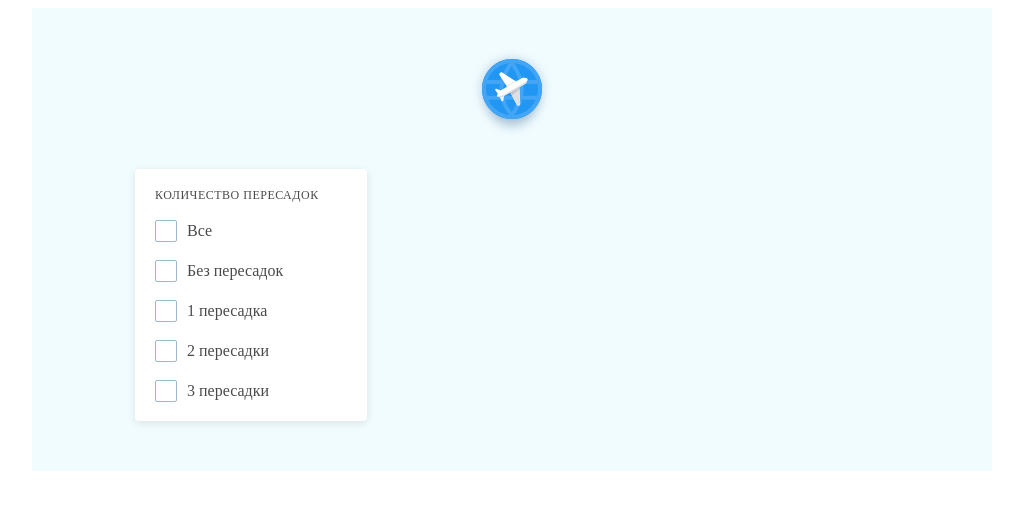
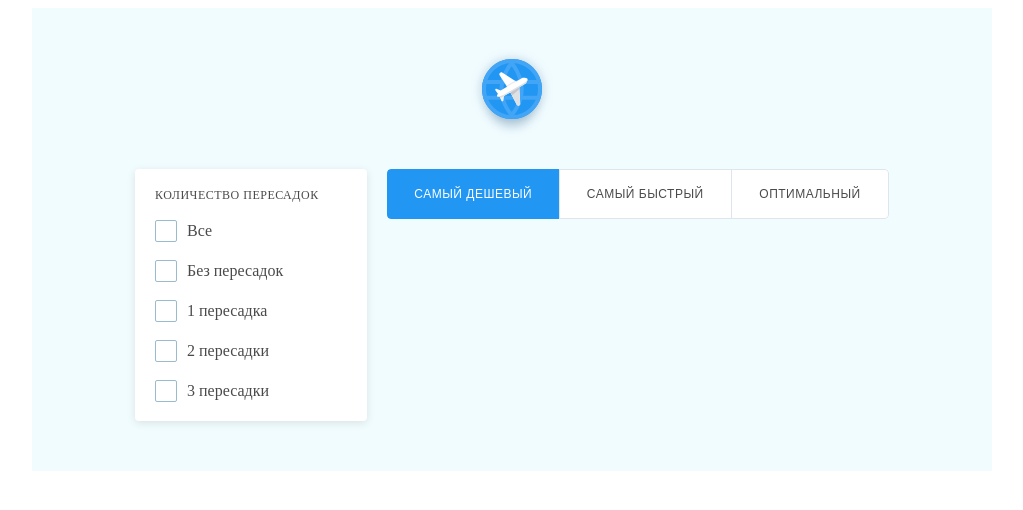
Before and after one commit to Aleksiy2022/aviasales, a React (Vite) app: page / in a window 1280 px wide. Shown: the top 510 px of the page, without its empty margins (128-1151 px from the left). Built offline with nearby package versions, Linux system fonts and the light colour scheme.

Commit message:
Added TicketSorter component. And updated scss.

```diff
--- a/src/components/app/App.jsx
+++ b/src/components/app/App.jsx
@@ -1,19 +1,18 @@
-import { ConfigProvider } from 'antd'
+import Header from '../header/Header.jsx'
+import LeftSider from '../left_sider/LeftSider.jsx'
+import TicketSorter from '../ticket_sorter/TicketSorter.jsx'
 
-import Header from '../header/Header.jsx'
-import LeftSider from '../left-sider/LeftSider.jsx'
-
-import { token } from './antdGlobalTokens.js'
 import classes from './app.module.scss'
 
 export default function App() {
   return (
     <div className={classes['aviasales']}>
       <Header />
-      <main className={classes['aviasales-main']}>
-        <ConfigProvider theme={{ token: token }}>
-          <LeftSider />
-        </ConfigProvider>
+      <main className={classes['aviasales__main']}>
+        <LeftSider />
+        <section className={classes['tickets-section']}>
+          <TicketSorter />
+        </section>
       </main>
     </div>
   )
--- a/src/components/app/app.module.scss
+++ b/src/components/app/app.module.scss
@@ -9,13 +9,19 @@
   max-width: 960px;
   background-color: #f1fcff;
   color: #4a4a4a;
+
+  &__main {
+    width: 100%;
+    display: grid;
+    grid-template-columns: 232px auto;
+    gap: 20px;
+    margin: 0 auto;
+    max-width: 754px;
+  }
 }
 
-.aviasales-main {
-  width: 100%;
-  display: grid;
-  grid-template-columns: 232px auto;
+.tickets-section {
+  display: flex;
+  flex-direction: column;
   gap: 20px;
-  margin: 0 auto;
-  max-width: 754px;
 }
--- /dev/null
+++ b/src/components/ticket_sorter/TicketSorter.jsx
@@ -0,0 +1,23 @@
+import { useState } from 'react'
+
+import classes from './ticket-sorter.module.scss'
+
+const initialState = [
+  { value: 'cheapest', text: 'Самый дешевый', active: true },
+  { value: 'fastest', text: 'Самый быстрый', active: false },
+  { value: 'optimal', text: 'Оптимальный', active: false },
+]
+
+export default function TicketSorter() {
+  const [buttonsData, setButtonsData] = useState(initialState)
+
+  const buttons = buttonsData.map((item, index) => {
+    return (
+      <li key={index} className={`${classes['ticket-sorter__item']} ${item.active ? classes['active'] : null}`}>
+        <button className={`${classes['btn-reset']} ${classes['ticket-sorter__btn']}`}>{item.text}</button>
+      </li>
+    )
+  })
+
+  return <ul className={`${classes['list-reset']} ${classes['ticket-sorter__list']}`}>{buttons}</ul>
+}
--- /dev/null
+++ b/src/components/ticket_sorter/ticket-sorter.module.scss
@@ -0,0 +1,66 @@
+.list-reset {
+  list-style: none;
+  margin: 0;
+  padding: 0;
+}
+
+.btn-reset {
+  background: none;
+  outline: none;
+  border: none;
+  padding: 0;
+}
+
+.ticket-sorter {
+  &__list {
+    display: flex;
+    max-width: 502px;
+    height: 50px;
+    background-color: #ffffff;
+    border-radius: 4px;
+    color: #4a4a4a;
+    overflow: hidden;
+  }
+
+  &__item {
+    border: 1px solid #DFE5EC;
+    flex-grow: 1;
+    margin-left: -1px;
+
+    &:first-of-type {
+      border-top-left-radius: 4px;
+      border-bottom-left-radius: 4px;
+      margin-left: 0;
+    }
+
+    &:last-of-type {
+      border-top-right-radius: 4px;
+      border-bottom-right-radius: 4px;
+    }
+  }
+
+  &__btn {
+    padding: 15px;
+    display: flex;
+    flex-direction: column;
+    justify-content: center;
+    align-items: center;
+    width: 100%;
+    height: 100%;
+    text-transform: uppercase;
+    line-height: 20px;
+    letter-spacing: 0.5px;
+    font-size: 12px;
+    color: inherit;
+
+    &:hover {
+      cursor: pointer;
+    }
+  }
+}
+
+.active {
+  border: none;
+  color: #ffffff;
+  background-color: #2196F3;
+}
--- a/src/components/transfer_filter/TransferFilter.jsx
+++ b/src/components/transfer_filter/TransferFilter.jsx
@@ -2,23 +2,16 @@ import { useState } from 'react'
 
 import classes from './transfer_filter.module.scss'
 
-const transferOptionLabels = [
-  { name: 'all', value: 'Все' },
-  { name: 'without', value: 'Без пересадок' },
-  { name: 'one', value: '1 пересадка' },
-  { name: 'two', value: '2 пересадки' },
-  { name: 'three', value: '3 пересадки' },
+const initialState = [
+  { name: 'all', value: 'Все', checked: false },
+  { name: 'without', value: 'Без пересадок', checked: false },
+  { name: 'one', value: '1 пересадка', checked: false },
+  { name: 'two', value: '2 пересадки', checked: false },
+  { name: 'three', value: '3 пересадки', checked: false },
 ]
 
 export default function TransferFilter() {
-  const [checkedStatus, setCheckedStatus] = useState(
-    transferOptionLabels.map((item) => {
-      return {
-        name: item.name,
-        checked: false,
-      }
-    })
-  )
+  const [checkedStatus, setCheckedStatus] = useState(initialState)
 
   function handleChange(evt) {
     let allInputChecked = null
@@ -37,19 +30,18 @@ export default function TransferFilter() {
     setCheckedStatus(newCheckedStatus)
   }
 
-  const transferOptions = transferOptionLabels.map((label, index) => {
-    const currentInputItem = checkedStatus.find((item) => item.name === label.name)
+  const transferOptions = checkedStatus.map((label, index) => {
     return (
       <li key={index}>
-        <label className={classes['transfer-filter_label']}>
+        <label className={classes['transfer-filter__label']}>
           <input
             name={label.name}
             type="checkbox"
-            className={classes['transfer-filter_checkbox']}
-            checked={currentInputItem.checked}
+            className={classes['transfer-filter__checkbox']}
+            checked={label.checked}
             onChange={handleChange}
           />
-          <span className={classes['transfer-filter_custom-checkbox']}></span>
+          <span className={classes['transfer-filter__custom-checkbox']}></span>
           <span>{label.value}</span>
         </label>
       </li>
@@ -58,8 +50,8 @@ export default function TransferFilter() {
 
   return (
     <form className={classes['transfer-filter']}>
-      <span className={classes['transfer-filter_title']}>КОЛИЧЕСТВО ПЕРЕСАДОК</span>
-      <ul className={`${classes['list-reset']} ${classes['transfer-filter_list']}`}>{transferOptions}</ul>
+      <span className={classes['transfer-filter__title']}>КОЛИЧЕСТВО ПЕРЕСАДОК</span>
+      <ul className={`${classes['list-reset']} ${classes['transfer-filter__list']}`}>{transferOptions}</ul>
     </form>
   )
 }
--- a/src/components/transfer_filter/transfer_filter.module.scss
+++ b/src/components/transfer_filter/transfer_filter.module.scss
@@ -14,22 +14,21 @@
   box-shadow: 0 2px 8px 0 rgba(0, 0, 0, 0.1);
   border-radius: 4px;
   background-color: #ffffff;
-}
 
-.transfer-filter_list {
+  &__list {
     box-sizing: border-box;
     flex-direction: column;
     display: flex;
     gap: 20px;
   }
 
-.transfer-filter_title {
+  &__title {
     line-height: 12px;
     letter-spacing: 0.5px;
     font-size: 12px;
   }
 
-.transfer-filter_label {
+  &__label {
     display: flex;
     align-items: center;
     height: 20px;
@@ -40,11 +39,11 @@
     }
   }
 
-.transfer-filter_checkbox {
+  &__checkbox {
     display: none;
   }
 
-.transfer-filter_custom-checkbox {
+  &__custom-checkbox {
     position: relative;
     display: inline-block;
     margin-right: 10px;
@@ -54,8 +53,7 @@
     border-radius: 2px;
   }
 
-.transfer-filter_checkbox:checked + .transfer-filter_custom-checkbox {
-
+  &__checkbox:checked + &__custom-checkbox {
     border: solid 1px #2196F3;
 
     &::after {
@@ -70,3 +68,4 @@
       background: url('./images/Shape.svg') no-repeat center;
     }
   }
+}
```
Also changed, not shown: src/components/left_sider/LeftSider.jsx (renamed from src/components/left-sider/LeftSider.jsx), src/components/ticket-sorter/TicketSorter.jsx (deleted), src/components/ticket-sorter/ticket-sortet.module.scss (deleted). Lines whose indentation alone changed are shown as unchanged.
